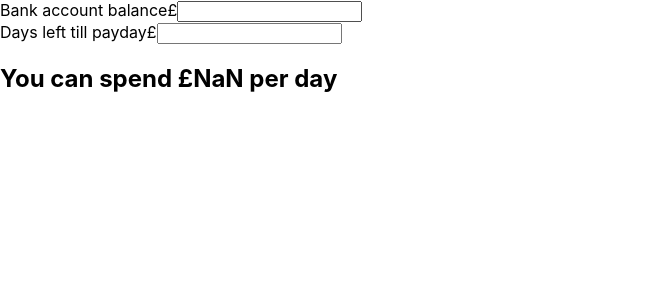
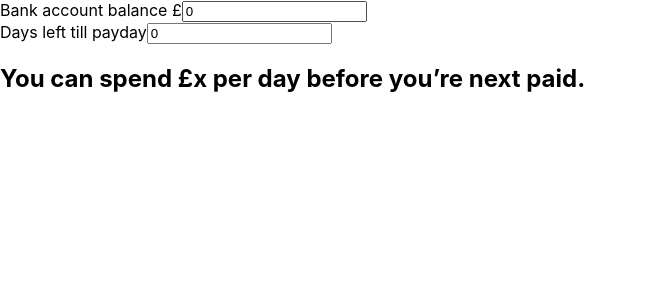
Before and after one commit to donbrae/siller, a React (Create React App) app: page / in a window 1280 px wide. Shown: the top 300 px of the page, without its empty margins (0-647 px from the left). Built offline with nearby package versions, Linux system fonts and the light colour scheme.

Commit message:
Improved basic functionality.

```diff
--- a/src/App.js
+++ b/src/App.js
@@ -3,19 +3,31 @@ import Field from "./components/Field";
 import './App.css';
 
 function App() {
-    const [account, setAccount] = useState('account');
-    const [perday, setPerday] = useState('perday');
+    const [account, setAccount] = useState(0);
+    const [perday, setPerday] = useState(0);
+    const [calcul, setCalcul] = useState('x');
+
+    function goCalculate() {
+
+        if (parseFloat(account) && parseFloat(perday)) {
+            setCalcul((parseFloat(account) / parseFloat(perday)).toFixed(2));
+        } else {
+          setCalcul('x');
+        }
+    }
 
     useEffect(() => {
-        console.log(perday);
 
+        goCalculate();
         return() => {
             console.log('optional cleanup function');
         }
-    }, []); // Runs on init and when value of 'perday' changes
+    }); // Runs on init and every update
 
-    return (<div><Field id="account" name="Bank account balance" func={(e) => setAccount(e.target.value)}/><Field id="perday" name="Days left till payday" func={(e) => setPerday(e.target.value)}/>
-        <h2>You can spend £{account / perday}   per day</h2>
+    return (<div>
+        <Field id="account" value={account} name="Bank account balance £" func={(e) => setAccount(e.target.value)}/>
+        <Field id="perday" value={perday} name="Days left till payday" func={(e) => setPerday(e.target.value)}/>
+        <h2>You can spend £{calcul} per day before you’re next paid.</h2>
     </div>);
 }
 
--- a/src/components/Field.js
+++ b/src/components/Field.js
@@ -2,8 +2,8 @@ import React from 'react';
 
 function Field(props) {
     return (<div>
-        <label for={props.id}>{props.name}</label>
-        £<input type="text" id={props.id} onChange={props.func}></input>
+        <label htmlFor={props.id}>{props.name}</label>
+        <input type="text" id={props.id} value={props.value} onChange={props.func}></input>
     </div>);
 }
 
```
